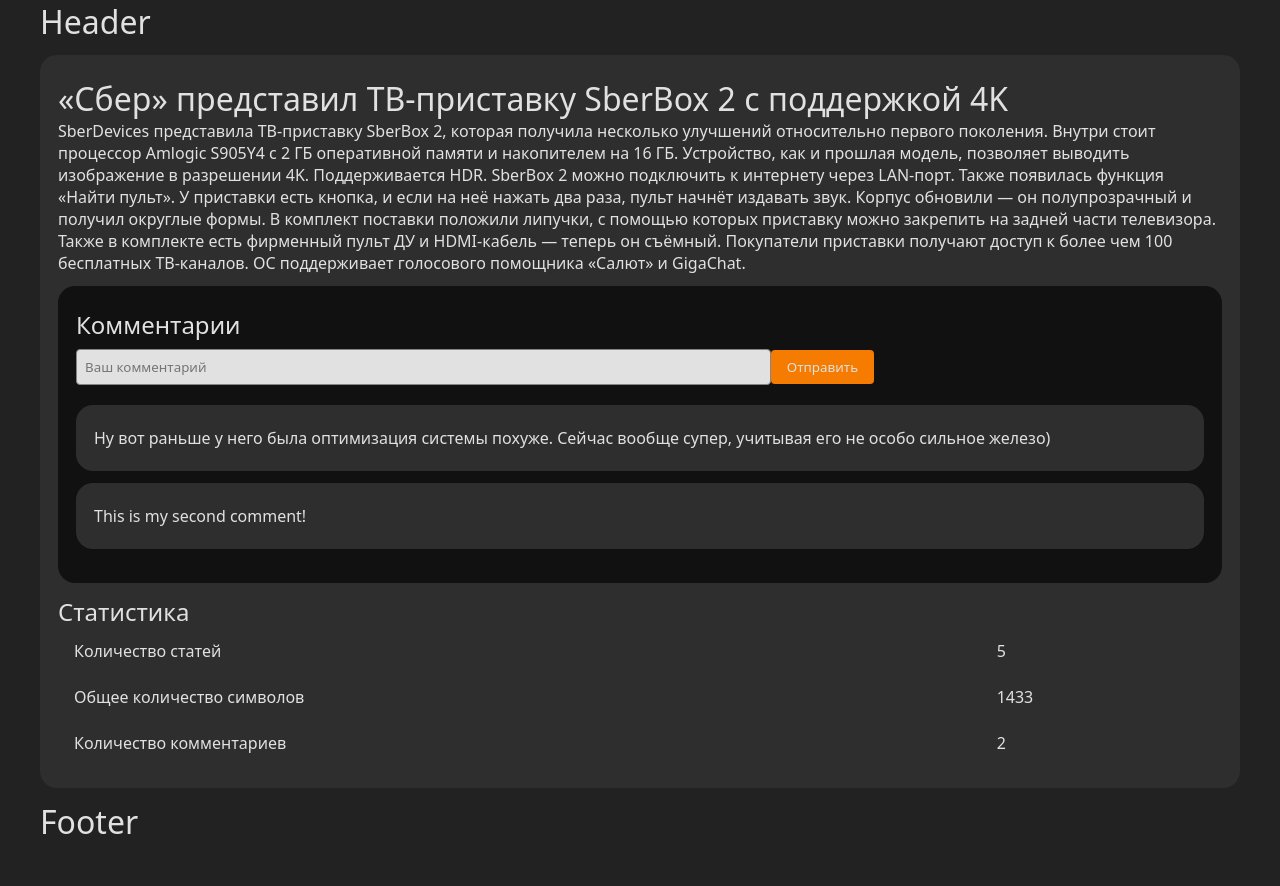
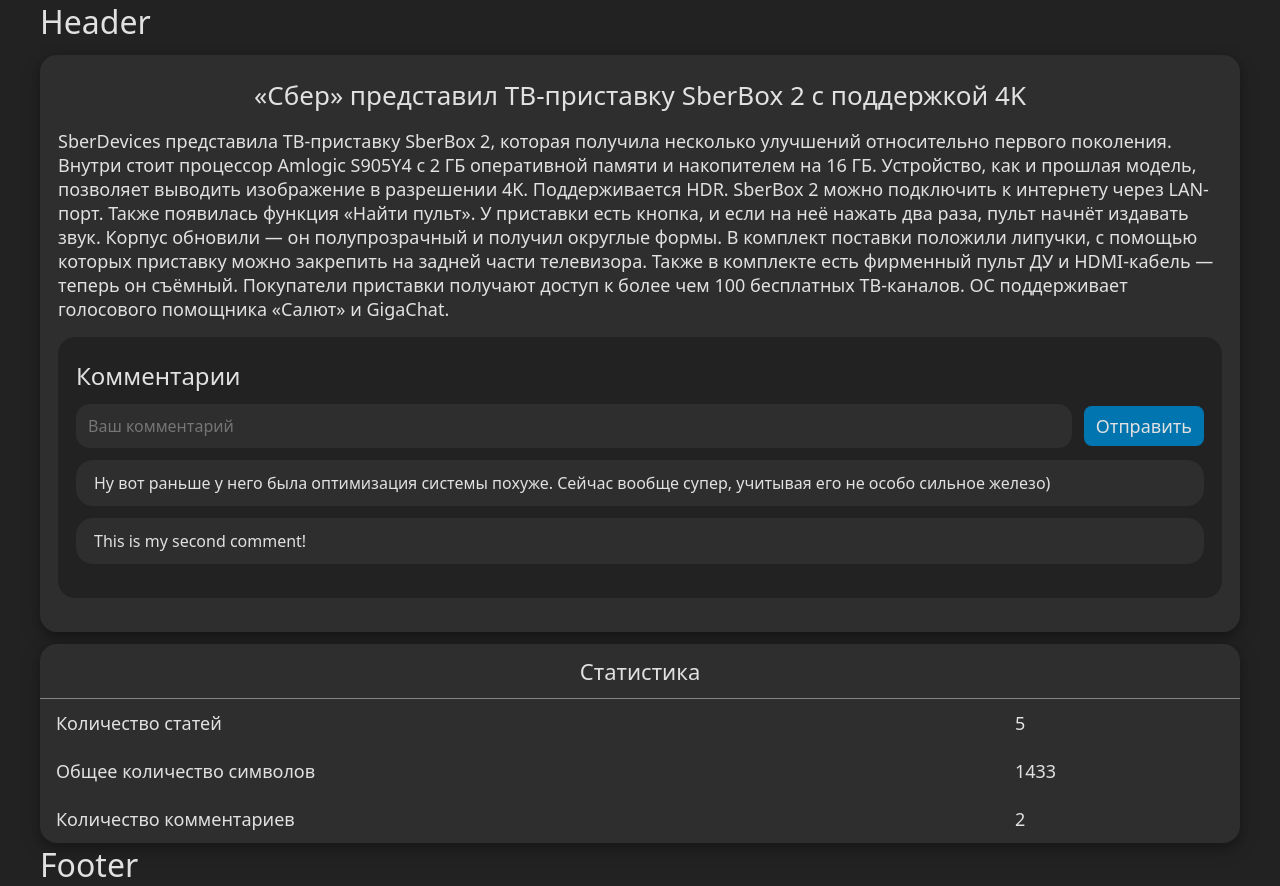
Before and after one commit to 1317n0d3/divergent-blog, a React (Create React App) app: page /divergent-blog/1 in a window 1280 px wide. Before the commit the page ends 843 px from the top, so only its background shows below. Built offline with nearby package versions, Linux system fonts and the light colour scheme.

Commit message:
add styles

```diff
--- a/src/components/Comment/Comment.module.scss
+++ b/src/components/Comment/Comment.module.scss
@@ -3,6 +3,6 @@
 .wrapper {
   background-color: $gray;
   border-radius: 17px;
-  padding: 22px 18px;
+  padding: 12px 18px;
   margin: 12px 0;
 }
--- a/src/components/NewsPage/NewsCard/NewsCard.module.scss
+++ b/src/components/NewsPage/NewsCard/NewsCard.module.scss
@@ -5,4 +5,40 @@
   border-radius: 17px;
   padding: 22px 18px;
   margin: 12px 0;
+  box-shadow: $shadow;
 }
+
+.title {
+  font-size: 26px;
+  margin-bottom: 16px;
+}
+
+.content {
+  font-size: 18px;
+  margin-bottom: 16px;
+}
+
+.commentsCount {
+  color: $gray-light;
+  font-weight: 400;
+}
+
+.link {
+  text-decoration: none;
+  background-color: $pivot;
+  color: $white;
+  padding: 8px 12px;
+  border-radius: 8px;
+  font-size: 18px;
+  transition: all 0.3s ease;
+
+  &:hover {
+    background-color: darken($pivot, 10%);
+  }
+}
+
+.bottom {
+  display: flex;
+  justify-content: space-between;
+  align-items: end;
+}
--- a/src/components/NewsPage/NewsCard/index.tsx
+++ b/src/components/NewsPage/NewsCard/index.tsx
@@ -12,10 +12,16 @@
 const NewsCard: FC<Props> = (props) => {
   return (
     <div className={styles.wrapper}>
-      <p>{props.title}</p>
-      <p>{props.shortContent}</p>
-      <p>Количество комментариев: {props.commentsCount}</p>
-      <Link to={`/divergent-blog/${props.id}`}>Подробнее</Link>
+      <p className={styles.title}>{props.title}</p>
+      <p className={styles.content}>{props.shortContent}</p>
+      <div className={styles.bottom}>
+        <Link to={`/divergent-blog/${props.id}`} className={styles.link}>
+          Подробнее
+        </Link>
+        <p className={styles.commentsCount}>
+          Количество комментариев: {props.commentsCount}
+        </p>
+      </div>
     </div>
   );
 };
--- a/src/components/NewsPost/NewsPost.module.scss
+++ b/src/components/NewsPost/NewsPost.module.scss
@@ -5,26 +5,42 @@
   border-radius: 17px;
   padding: 22px 18px;
   margin: 12px 0;
+  box-shadow: $shadow;
+}
+
+.title {
+  font-size: 26px;
+  margin-bottom: 16px;
+  text-align: center;
+}
+
+.content {
+  font-size: 18px;
+  margin-bottom: 16px;
 }
 
 .comments {
-  background-color: $black;
+  background-color: $gray-dark;
   border-radius: 17px;
   padding: 22px 18px;
   margin: 12px 0;
 }
 
+.commentsForm {
+  margin-top: 12px;
+  display: flex;
+  align-items: center;
+  gap: 12px;
+}
+
 .commentsInput {
-  color: $black;
-  background-color: $white;
-  padding: 8px;
-  border: 1px solid $gray-light;
-  border-radius: 4px;
-  margin: 8px 0;
-  width: 60%;
+  display: block;
+  padding: 12px;
+  height: 20px;
+  width: 90%;
+  font-size: 16px;
+  background-color: $gray;
   outline: none;
-
-  &:focus {
-    border: 1px solid $pivot;
-  }
+  border: none;
+  border-radius: 14px;
 }
--- a/src/components/NewsPost/index.tsx
+++ b/src/components/NewsPost/index.tsx
@@ -4,6 +4,7 @@
 import { useEffect } from "react";
 import { fetchNews } from "../../store/reducers/ActionCreators";
 import Comment from "../Comment";
+import StatsTable from "../StatsTable";
 
 const NewsPost = () => {
   const dispatch = useAppDispatch();
@@ -30,40 +31,32 @@
   ));
 
   return (
+    <div>
       <div className={styles.wrapper}>
-      <h1>{newsPostData.title}</h1>
-      <p>{newsPostData.content}</p>
+        <h1 className={styles.title}>{newsPostData.title}</h1>
+        <p className={styles.content}>{newsPostData.content}</p>
 
         <div className={styles.comments}>
           <h2>Комментарии</h2>
+
+          <div className={styles.commentsForm}>
             <input
               type="text"
               placeholder="Ваш комментарий"
               className={styles.commentsInput}
             />
             <button type="submit">Отправить</button>
+          </div>
 
           {comments}
         </div>
+      </div>
 
-      <h2>Статистика</h2>
-
-      <table>
-        <tbody>
-          <tr>
-            <th>Количество статей</th>
-            <td>{count}</td>
-          </tr>
-          <tr>
-            <th>Общее количество символов</th>
-            <td>{allSymbolsCount}</td>
-          </tr>
-          <tr>
-            <th>Количество комментариев</th>
-            <td>{newsPostData.comments.length}</td>
-          </tr>
-        </tbody>
-      </table>
+      <StatsTable
+        postsCount={count}
+        allSymbolsCount={allSymbolsCount}
+        commentsCount={newsPostData.comments.length}
+      />
     </div>
   );
 };
--- /dev/null
+++ b/src/components/StatsTable/StatsTable.module.scss
@@ -0,0 +1,30 @@
+@import './../../constants/colors.scss';
+
+table {
+  font-size: 18px;
+  width: 100%;
+  border-collapse: collapse;
+  background-color: $gray;
+  border-radius: 17px;
+  overflow: hidden;
+  box-shadow: $shadow;
+
+  thead {
+    border-bottom: 1px solid $gray-light;
+
+    th {
+      text-align: center;
+      font-size: 22px;
+    }
+  }
+
+  td,
+  th {
+    padding: 12px 16px;
+    text-align: left;
+  }
+
+  tr:hover {
+    background-color: $gray-light;
+  }
+}
--- /dev/null
+++ b/src/components/StatsTable/index.tsx
@@ -0,0 +1,36 @@
+import { FC } from "react";
+import styles from "./StatsTable.module.scss";
+
+type Props = {
+  postsCount: number;
+  allSymbolsCount: number;
+  commentsCount: number;
+};
+
+const StatsTable: FC<Props> = (props) => {
+  return (
+    <div>
+      <table className={styles.table}>
+        <thead>
+          <th colSpan={2}>Статистика</th>
+        </thead>
+        <tbody>
+          <tr>
+            <th>Количество статей</th>
+            <td>{props.postsCount}</td>
+          </tr>
+          <tr>
+            <th>Общее количество символов</th>
+            <td>{props.allSymbolsCount}</td>
+          </tr>
+          <tr>
+            <th>Количество комментариев</th>
+            <td>{props.commentsCount}</td>
+          </tr>
+        </tbody>
+      </table>
+    </div>
+  );
+};
+
+export default StatsTable;
--- a/src/constants/colors.scss
+++ b/src/constants/colors.scss
@@ -3,4 +3,7 @@
 $gray: #2e2e2e;
 $gray-light: #848484;
 $gray-dark: #222222;
-$pivot: #f57c00;
+$pivot: #0075af;
+
+$shadow: 0 4px 8px 0 rgba(0, 0, 0, 0.2),
+0 6px 20px 0 rgba(0, 0, 0, 0.19);
--- a/src/index.scss
+++ b/src/index.scss
@@ -16,25 +16,17 @@
 }
 
 button {
+  text-decoration: none;
   background-color: $pivot;
+  color: $white;
+  padding: 8px 12px;
+  border-radius: 8px;
+  font-size: 18px;
+  transition: all 0.3s ease;
+  cursor: pointer;
   border: none;
-  padding: 8px 16px;
-  border-radius: 4px;
-  cursor: pointer;
-}
 
-table {
-  width: 100%;
-  border-collapse: collapse;
-  background-color: $gray;
-  border-radius: 4px;
-
-  td, th {
-    padding: 12px 16px;
-    text-align: left;
-  }
-
-  tr:hover {
-    background-color: $gray-light;
+  &:hover {
+    background-color: darken($pivot, 10%);
   }
 }
```
Lines whose indentation alone changed are shown as unchanged.
